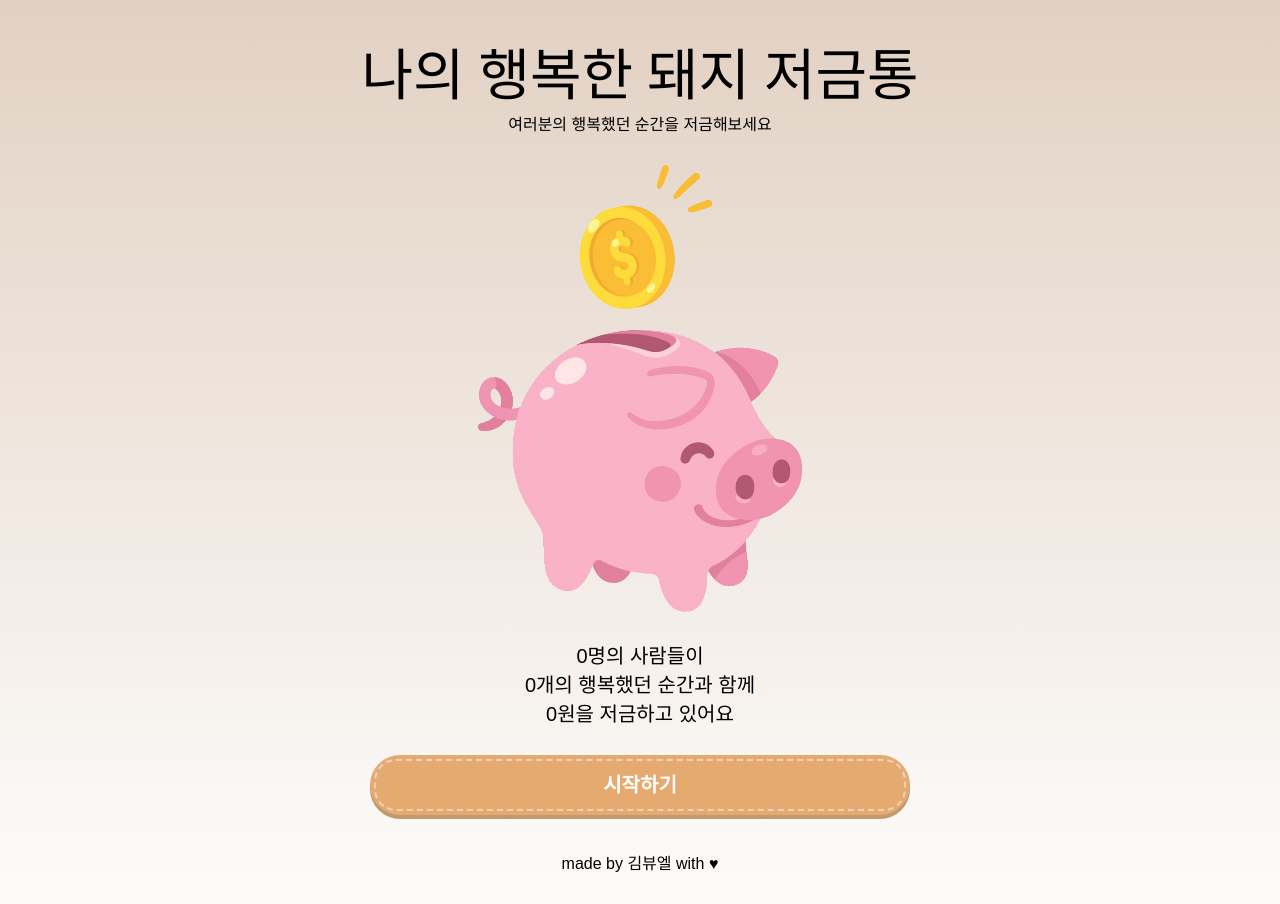
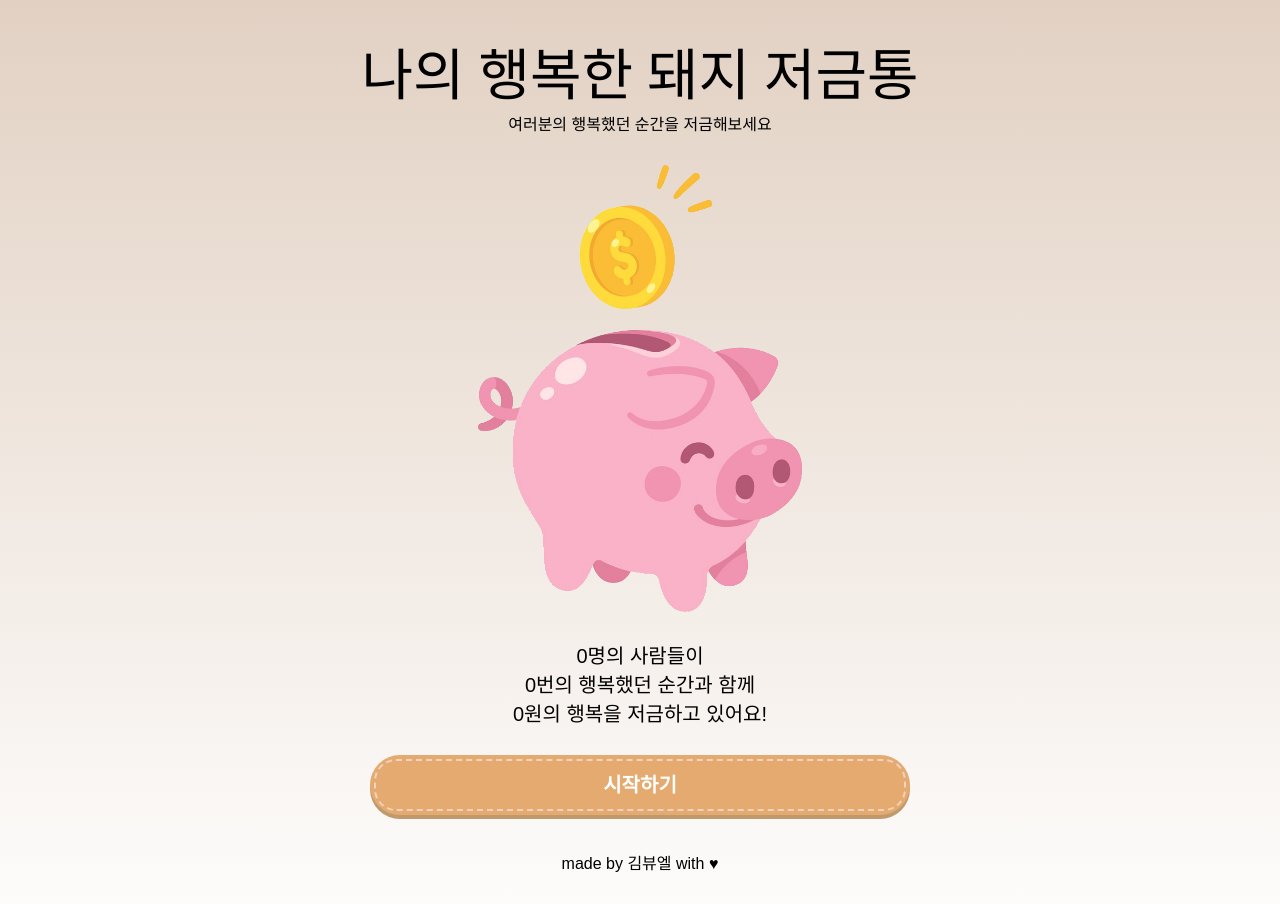
Before and after one commit to happy-piggy-bank/happy-piggy-bank-web-old, a React (Create React App) app: page / in a window 1280 px wide. Built offline with nearby package versions, Linux system fonts and the light colour scheme; a web font is replaced by a local one.

Commit message:
메인 화면 문구 수정

```diff
--- a/src/components/mainScreen.jsx
+++ b/src/components/mainScreen.jsx
@@ -10,6 +10,11 @@ import '../css/mainScreen.css';
 
 const MainScreen = () => {
     const [mainScreenRoute, setMainScreenRoute] = useState(null);
+    const [mainStats, setMainStats] = useState({
+        totalUserCount: 0,
+        totalBankCount: 0,
+        totalBankAmount: 0
+    })
     const navigate = useNavigate();
 
     useEffect(() => {
@@ -28,9 +33,9 @@ const MainScreen = () => {
                 <div className='mainContentArea'>
                     <img src={piggyBankImg} width="60%" alt='돼지 저금통' />
                     <p>&nbsp;</p>
-                    <p>0명의 사람들이</p>
-                    <p>0개의 행복했던 순간과 함께</p>
-                    <p>0원을 저금하고 있어요</p>
+                    <p>{mainStats.totalUserCount}명의 사람들이</p>
+                    <p>{mainStats.totalBankCount}번의 행복했던 순간과 함께</p>
+                    <p>{mainStats.totalBankAmount}원의 행복을 저금하고 있어요!</p>
                     <p>&nbsp;</p>
                 </div>
                 <PrimaryButton buttonText="시작하기" onClick={() => navigate(mainScreenRoute)} />
```
